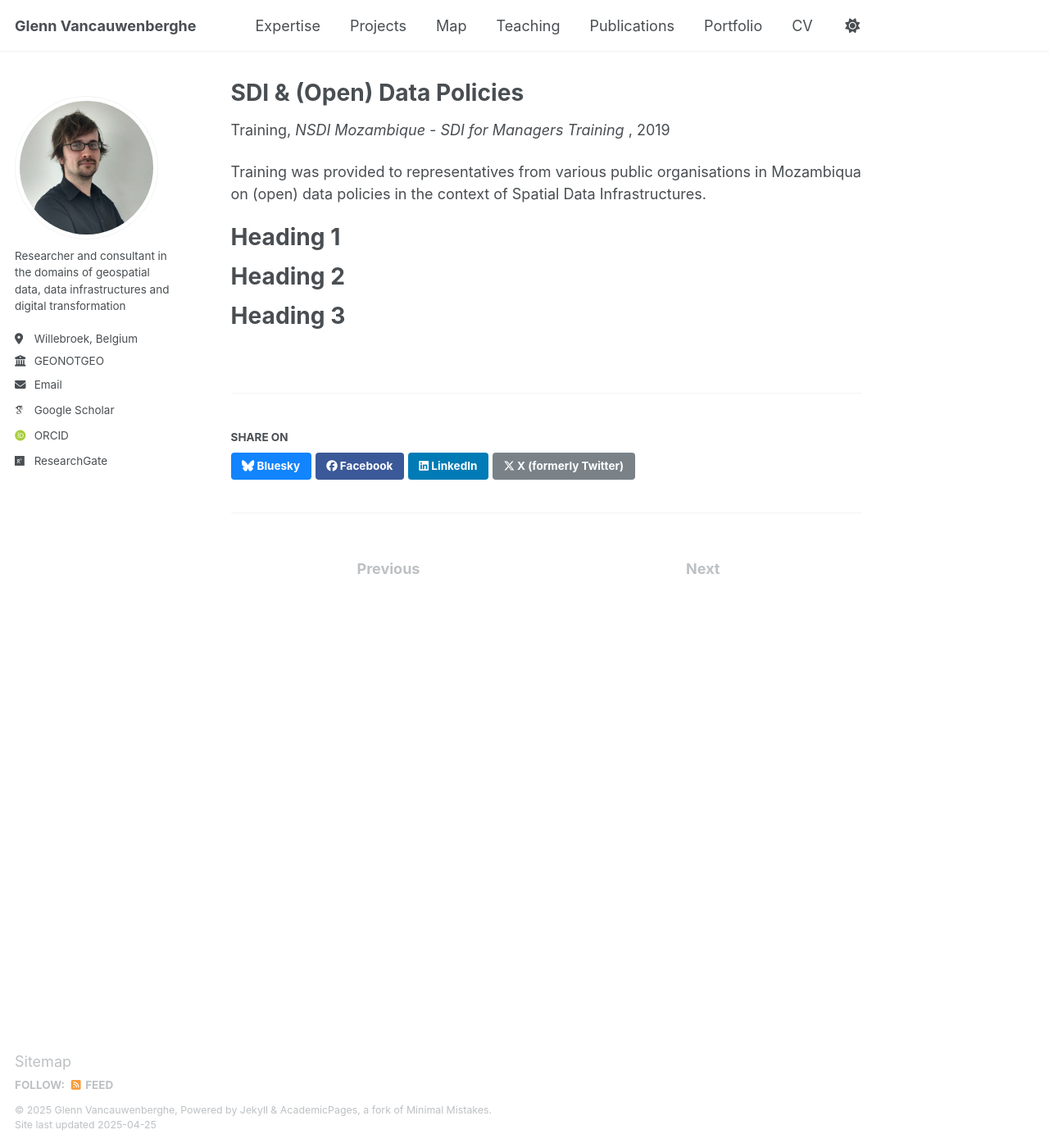
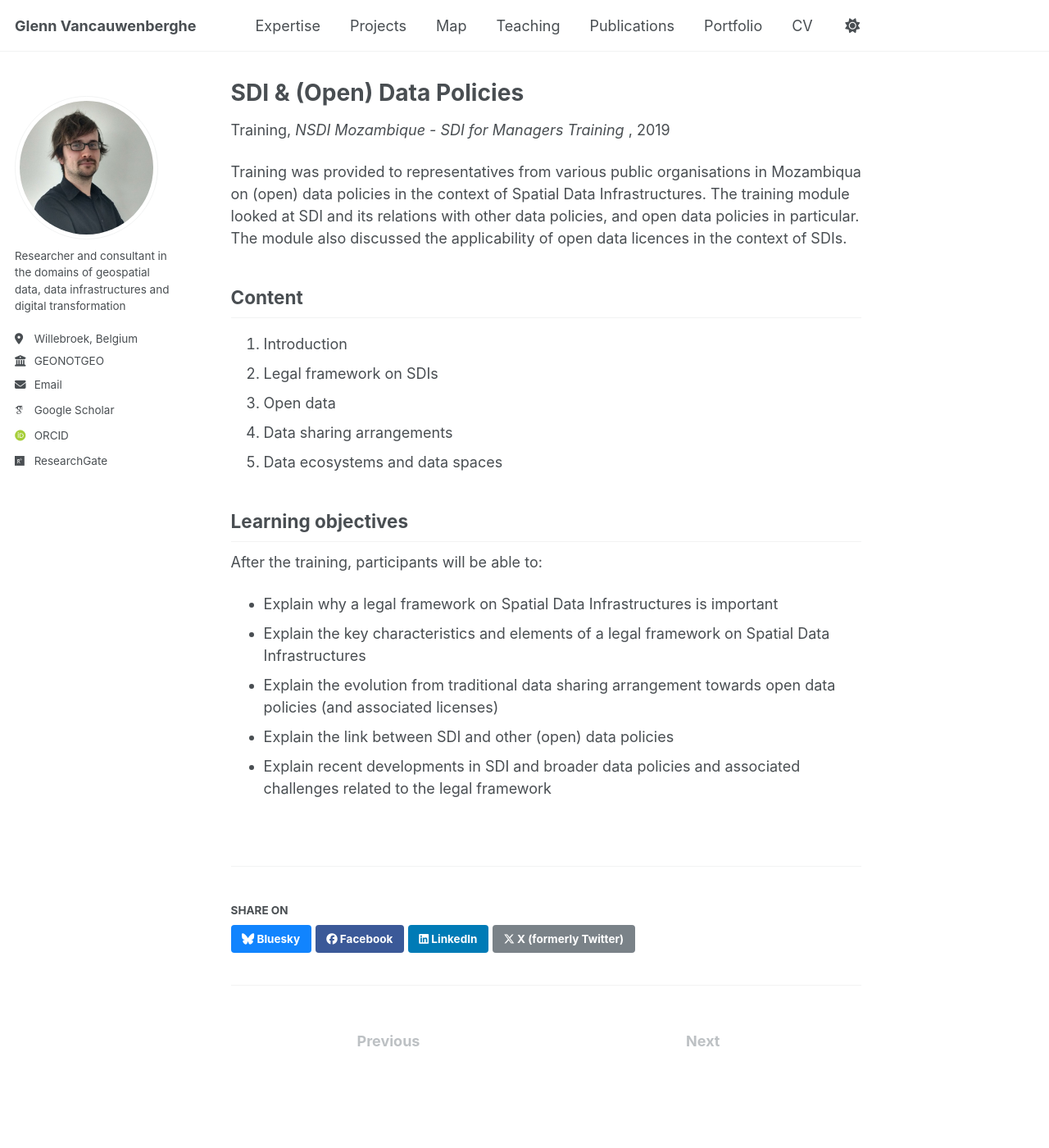
Before and after one commit to GVancauwenberghe/gvancauwenberghe.github.io, a Jekyll site: the page built from _teaching/teaching-17.md, in a window 1280 px wide and 1400 px high. Shown: the whole window at 82% size. Built offline with Jekyll 4.4.1, drawn with Linux system fonts in a browser that asks for light colours; some web fonts are replaced.

Commit message:
Update teaching-17.md

```diff
--- a/_teaching/teaching-17.md
+++ b/_teaching/teaching-17.md
@@ -8,13 +8,19 @@ date: 2019-11-26
 location: "Maputo, Mozambique"
 ---
 
-Training was provided to representatives from various public organisations in Mozambiqua on (open) data policies in the context of Spatial Data Infrastructures.
+Training was provided to representatives from various public organisations in Mozambiqua on (open) data policies in the context of Spatial Data Infrastructures. The training module looked at SDI and its relations with other data policies, and open data policies in particular. The module also discussed the applicability of open data licences in the context of SDIs.
 
-Heading 1
-======
+## Content
+1. Introduction
+2. Legal framework on SDIs
+3. Open data
+4. Data sharing arrangements
+5. Data ecosystems and data spaces
 
-Heading 2
-======
-
-Heading 3
-======
+## Learning objectives
+After the training, participants will be able to:
+* Explain why a legal framework on Spatial Data Infrastructures is important
+* Explain the key characteristics and elements of a legal framework on Spatial Data Infrastructures
+* Explain the evolution from traditional data sharing arrangement towards open data policies (and associated licenses)
+* Explain the link between SDI and other (open) data policies
+* Explain recent developments in SDI and broader data policies and associated challenges related to the legal framework
```
